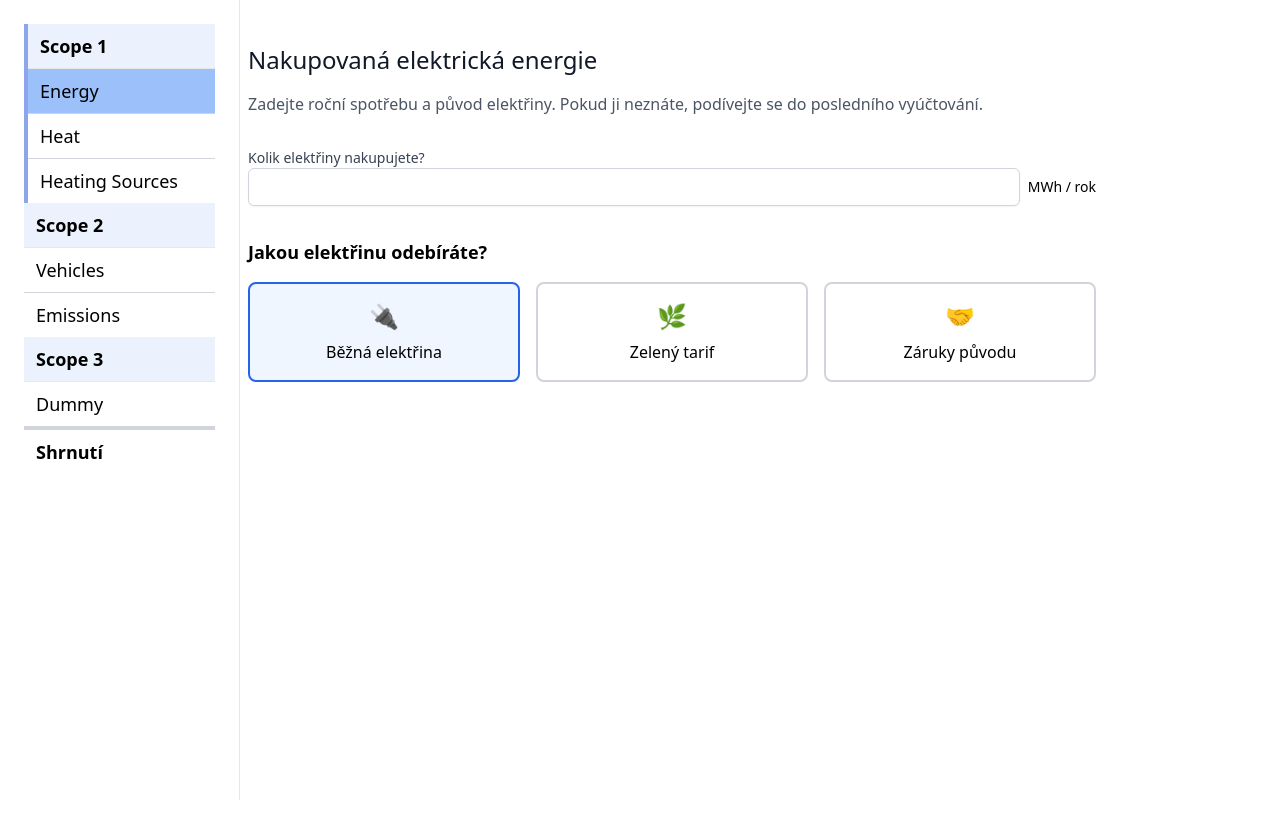
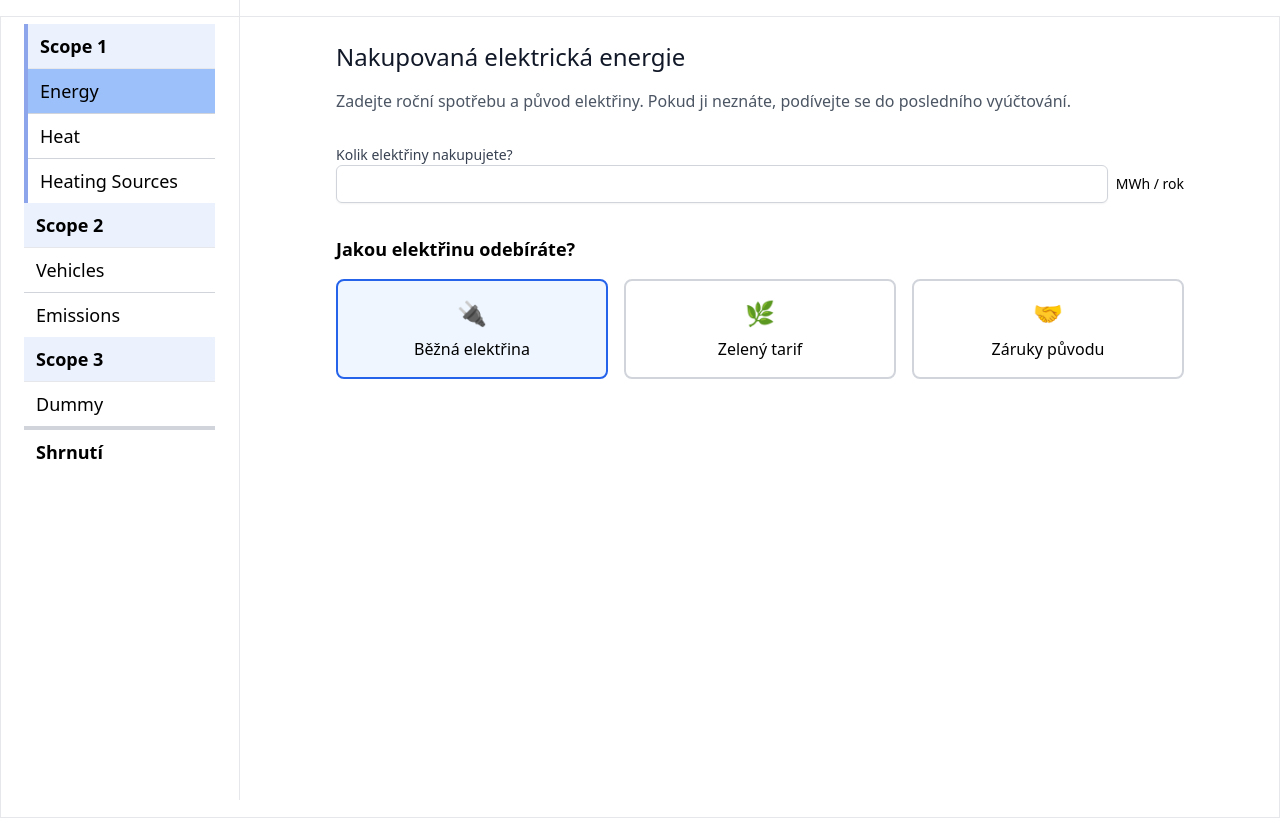
Before and after one commit to deploy-esgrovia/simple-esg-calc, a Vue app: page /energy in a window 1280 px wide. After the commit the page ends 818 px from the top, so only its background shows below. Built offline with nearby package versions, Linux system fonts and the light colour scheme.

Commit message:
chore: change app layout to grid

```diff
--- a/src/App.vue
+++ b/src/App.vue
@@ -4,7 +4,7 @@ import SideNavbar from './components/SideNavBar.vue';
 </script>
 
 <template>
-	<div class="w-full h-screen flex space-x-6 m-5">
+	<div class="mt-4 bg-white border border-gray-200 rounded-xl shadow-sm grid grid-cols-[auto,1fr]">
 		<!-- Sidebar -->
 		<SideNavbar class="p-6 h-screen fixed left-0 top-0" />
 		<!-- Router View -->
```
